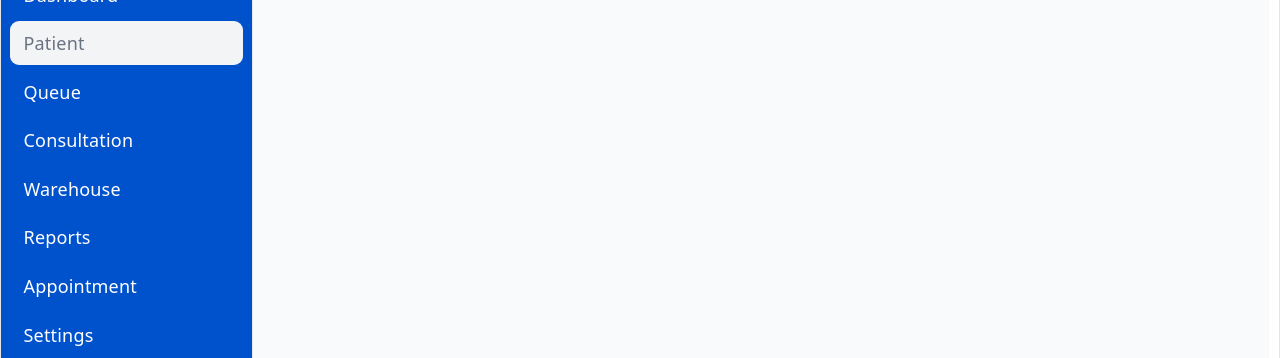
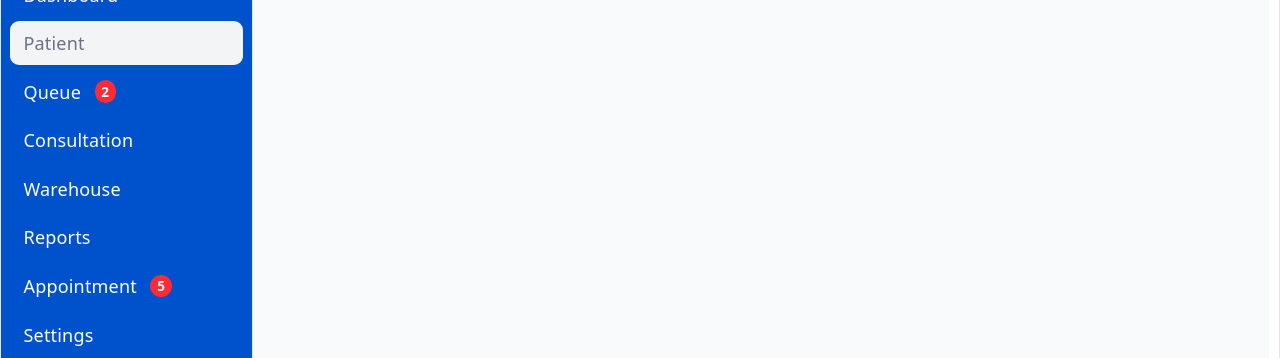
Before and after one commit to atikahadzman/patient-management, a React (Vite) app: page / in a window 1280 px wide. Shown: the part 197-555 px from the top of the page. Built offline with nearby package versions, Linux system fonts and the light colour scheme; what react-world-flags would draw is missing.

Commit message:
added badges to Queue and Appointment menu in sidebar

```diff
--- a/src/layout/Sidebar.jsx
+++ b/src/layout/Sidebar.jsx
@@ -18,6 +18,7 @@ const navItems = [
         id: "queue",
         to: "#",
         label: "Queue",
+        badge: 2,
     },
     {
         id: "consultation",
@@ -37,7 +38,8 @@ const navItems = [
     {
         id: "appointment",
         to: "#",
-        label: "Appointment"
+        label: "Appointment",
+        badge: 5,
     },
     {
         id: "settings",
@@ -85,7 +87,7 @@ export default function Sidebar() {
 
             {/* navigation sidebar */}
             <nav className="flex flex-col flex-1 p-2 space-y-1">
-                {navItems.map(({ id, to, label }) => (
+                {navItems.map(({ id, to, label, badge }) => (
                     <NavLink
                         key={id}
                         to={to}
@@ -99,6 +101,11 @@ export default function Sidebar() {
                         }
                     >
                         <span>{label}</span>
+                        {badge != null && (
+                            <span className="min-w-[20px] h-5 px-1.5 flex items-center justify-center rounded-full bg-red-500 text-white text-xs font-semibold">
+                                {badge}
+                            </span>
+                        )}
                     </NavLink>
                 ))}
             </nav>
```
